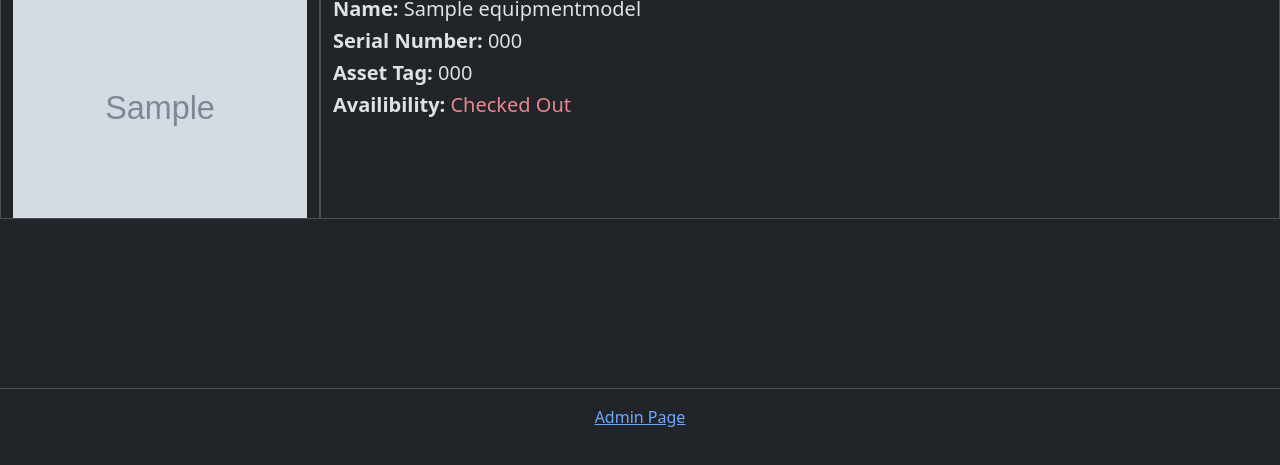
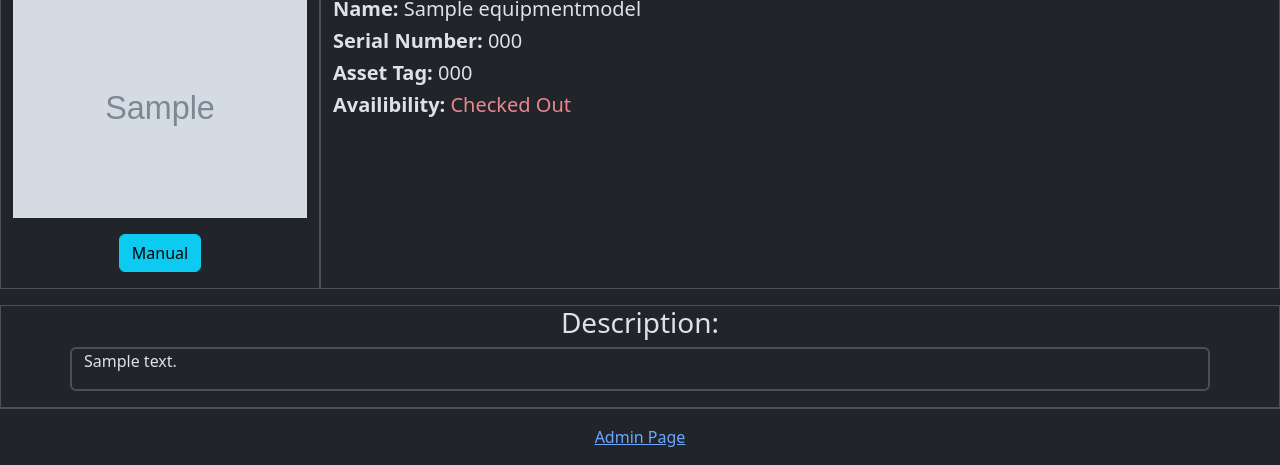
Before and after one commit to C0atRack/Django-Equipment-Management, a Django app: page /equipment_detail/1 in a window 1280 px wide. Shown: the part 355-820 px from the top of the page. Before the commit the page ends 782 px from the top, so only its background shows below. Run offline with Django 4.2, Linux system fonts and the light colour scheme; tables that the repository leaves empty hold one stand-in row (values such as "Sample post"); grey boxes marked "Sample" are stand-in pictures; some libraries are stand-ins or nearby versions.

Commit message:
Adding manuel link and description

```diff
--- a/equipment_app/templates/equipment_app/equipment_detail.html
+++ b/equipment_app/templates/equipment_app/equipment_detail.html
@@ -3,10 +3,13 @@
 {%load static%}
 
 {%block content%}
-<div class="container-fluid mt-3 me-3">
-    <div class="row">
+<div class="container-fluid">
+    <div class="row my-3">
         <div class="col-sm-3 border text-center">
             <img alt="Equipment Photo" class="img-fluid" src="{{object.Img.url}}">
+            {% if object.ManualLink is not "" %}
+            <a class="btn btn-info my-3" href="{{object.ManualLink}}">Manual</a>
+            {%endif%}
         </div>
         <div class="col border">
             <div class="border-0 mb-3 text-wrap">
@@ -33,5 +36,13 @@
             </div>
         </div>
     </div>
+    <div class="row">
+        <div class="col border">
+            <h3 class="text-center">Description:</h3>
+            <div class="container-sm border border-2 rounded text-break mb-3">
+                <p>{{object.Description}}</p>
+            </div>
+        </div>
+    </div>
 </div>
 {%endblock%}
```
